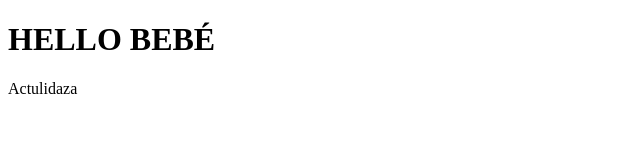
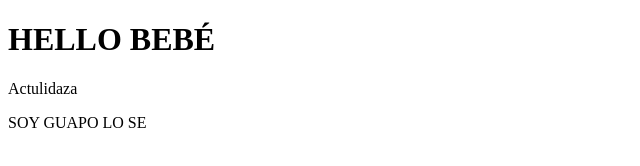
Before and after one commit to wilmer789456123/ventas, a plain HTML site: page index.html in a window 1280 px wide. Shown: the whole page, without its empty margins (0-640 px from the left). Drawn offline with Linux system fonts and the light colour scheme.

Commit message:
actulizacion.2.1

```diff
--- a/index.html
+++ b/index.html
@@ -8,5 +8,6 @@
 <body>
     <h1>HELLO BEBÉ</h1>
     <p> Actulidaza</p>
+    <p> SOY GUAPO LO SE</p>
 </body>
 </html>
```
